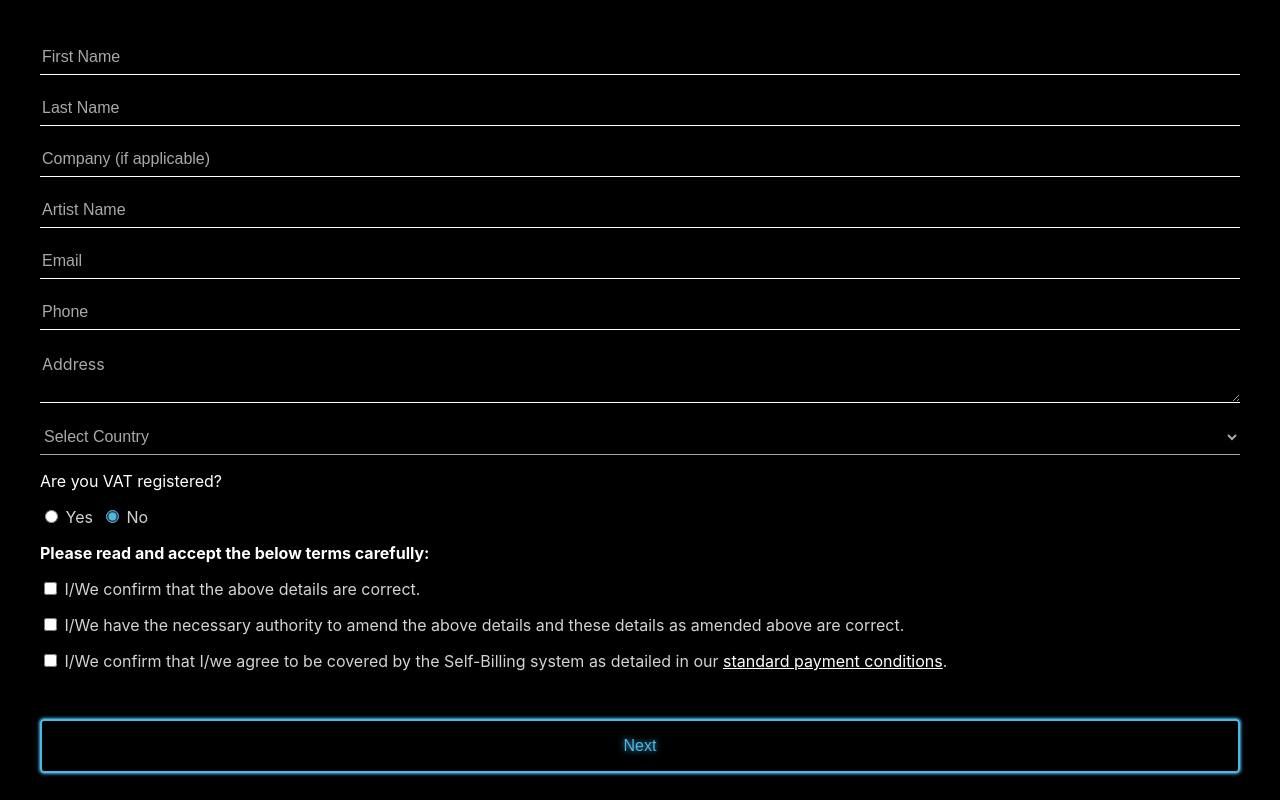
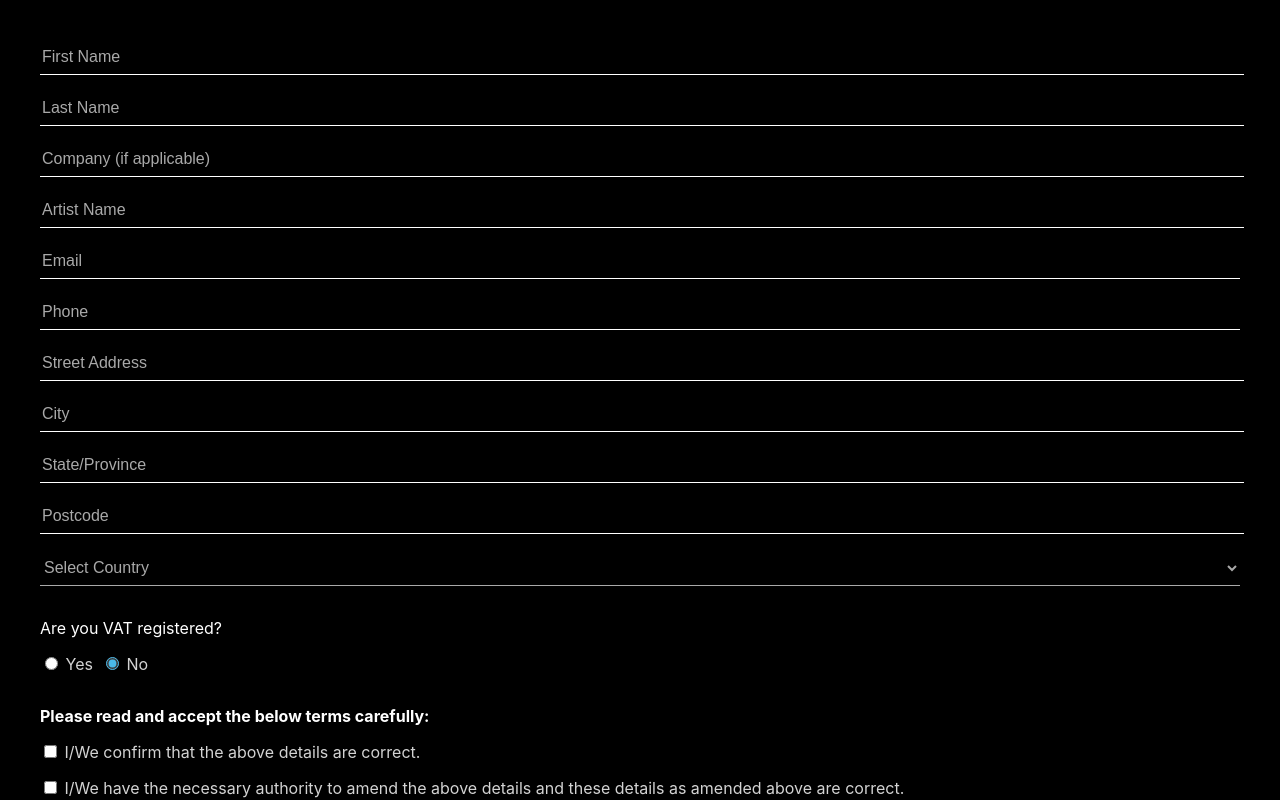
Before and after one commit to studiosmith-cordell/Perfect-Havoc-Form-App, a Svelte app: page / in a window 1280 px wide. Shown: the top 800 px of the page. Built offline with nearby package versions, Linux system fonts and the light colour scheme.

Commit message:
autocomplete

```diff
--- a/src/App.svelte
+++ b/src/App.svelte
@@ -16,6 +16,12 @@
         phone = $state(),
         /** @type { string } */
         address = $state(),
+        /** @type { string } */
+        city = $state(),
+        /** @type { string } */
+        stateOrProvince = $state(),
+        /** @type { string } */
+        postcode = $state(),
         /** @type { string } */
         country = $state(),
         /** @type { boolean } */
@@ -39,7 +45,10 @@
 </script>
 
 <div id="wrapper">
-    <form onsubmit={(e) => handleFormSubmit(e)}>
+    <form
+        onsubmit={(e) => handleFormSubmit(e)}
+        autocomplete="on"
+    >
         <input
             bind:value={firstName}
             type="text"
@@ -47,6 +56,8 @@
             placeholder="First Name"
             required
             aria-required="true"
+            aria-label="First Name"
+            autocomplete="given-name"
         />
 
         <input
@@ -56,6 +67,8 @@
             placeholder="Last Name"
             required
             aria-required="true"
+            aria-label="Last Name"
+            autocomplete="family-name"
         />
 
         <input
@@ -63,6 +76,8 @@
             type="text"
             name="company-name"
             placeholder="Company (if applicable)"
+            aria-label="Company (if applicable)"
+            autocomplete="organization"
         />
 
         <input
@@ -72,6 +87,7 @@
             placeholder="Artist Name"
             required
             aria-required="true"
+            aria-label="Artist Name"
         />
 
         <input
@@ -81,6 +97,8 @@
             placeholder="Email"
             required
             aria-required="true"
+            aria-label="Email"
+            autocomplete="email"
         />
 
         <input
@@ -90,21 +108,60 @@
             placeholder="Phone"
             required
             aria-required="true"
+            aria-label="Phone"
+            autocomplete="tel"
         />
 
-        <textarea
+        <input
             bind:value={address}
             name="address"
-            placeholder="Address"
+            type="text"
+            placeholder="Street Address"
             required
             aria-required="true"
-        ></textarea>
+            aria-label="Street Address"
+            autocomplete="street-address"
+        />
+
+        <input
+            bind:value={city}
+            type="text"
+            name="city"
+            placeholder="City"
+            required
+            aria-required="true"
+            aria-label="City"
+            autocomplete="address-level2"
+        />
+
+        <input
+            bind:value={stateOrProvince}
+            type="text"
+            name="state"
+            placeholder="State/Province"
+            aria-label="State or Province"
+            autocomplete="address-level1"
+        />
+
+        <input
+            bind:value={postcode}
+            type="text"
+            name="postcode"
+            placeholder="Postcode"
+            required
+            aria-required="true"
+            aria-label="Postcode"
+            autocomplete="postal-code"
+        />
 
         <select
             bind:value={country}
             id="country"
             name="country"
             required
+            aria-required="true"
+            aria-label="Country"
+            autocomplete="country"
         >
             <option
                 selected
@@ -366,7 +423,7 @@
             <option value="ZW">Zimbabwe</option>
         </select>
 
-        <div>Are you VAT registered?</div>
+        <div style="margin-block-start: 1em;">Are you VAT registered?</div>
         <div id="vat">
             <label>
                 <input
@@ -374,6 +431,7 @@
                     type="radio"
                     name="vat"
                     value={true}
+                    aria-label="I/We are VAT registered"
                 />
                 Yes
             </label>
@@ -383,6 +441,7 @@
                     type="radio"
                     name="vat"
                     value={false}
+                    aria-label="I/we are not VAT registered"
                 />
                 No
             </label>
@@ -397,6 +456,7 @@
                     placeholder="VAT Number"
                     required
                     aria-required="true"
+                    aria-label="VAT Number"
                 />
                 <p>
                     If you deregister for VAT or the VAT registration above is
@@ -409,7 +469,7 @@
             </div>
         {/if}
 
-        <div>
+        <div style="margin-block-start: 1em;">
             <strong>Please read and accept the below terms carefully:</strong>
         </div>
 
@@ -473,8 +533,7 @@
     }
 
     input,
-    select,
-    textarea {
+    select {
         padding-block: 0.5em;
         font-size: 1em;
         color: white;
@@ -485,8 +544,7 @@
         border-radius: 0;
     }
 
-    input::placeholder,
-    textarea::placeholder {
+    input::placeholder {
         color: #a9a9a9;
     }
 
@@ -494,17 +552,16 @@
         border-color: rgb(74, 185, 233);
     }
 
+    select {
+        cursor: pointer;
+    }
+
     select:not(:user-valid) {
         color: #a9a9a9;
     }
 
-    textarea {
-        font-family: Inter, sans-serif;
-        height: fit-content;
-    }
-
-    select {
-        cursor: pointer;
+    input[type='text'] {
+        width: 100%;
     }
 
     input[type='radio'] {
```
